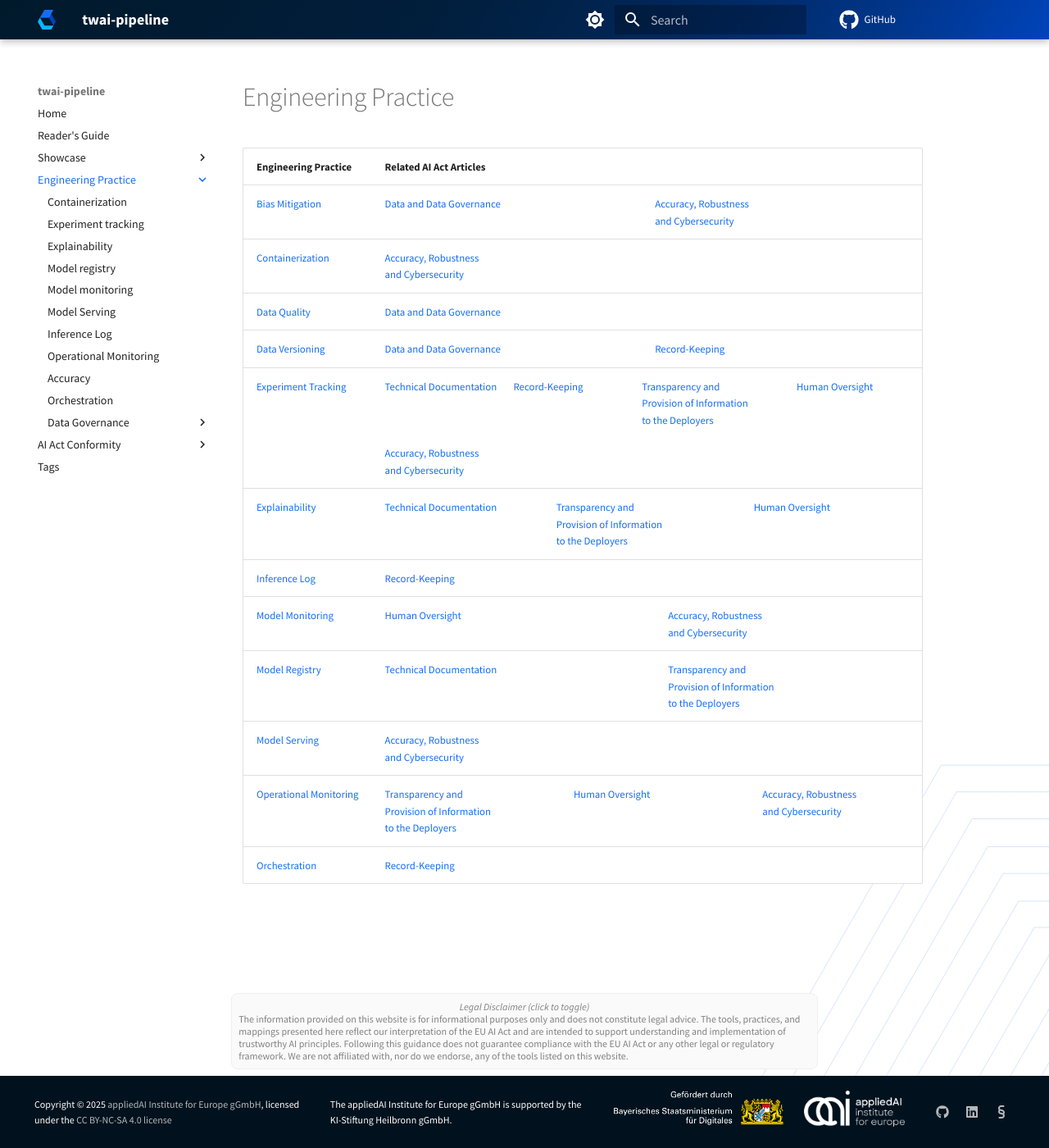
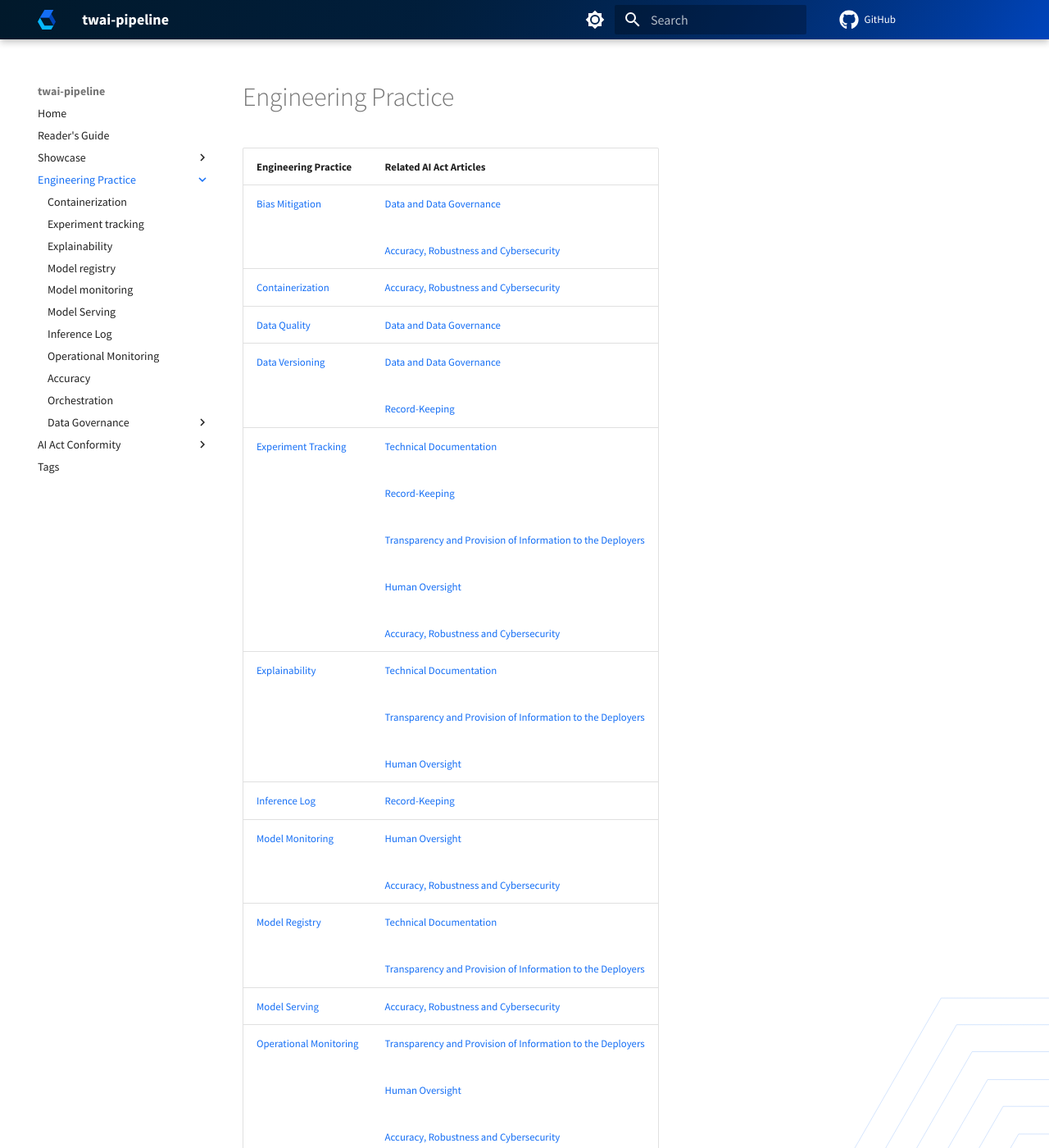
Before and after one commit to aai-institute/practical-ai-act, an MkDocs documentation site: the page built from docs/engineering-practice/index.md, in a window 1280 px wide and 1400 px high. Shown: the whole window at 82% size. Built offline with MkDocs 1.6.1 and Material for MkDocs 9.7.7, drawn with Linux system fonts in a browser that asks for light colours; plug-ins that fetch from the network failed and are left out; comment, search, counter and statistics services are not loaded; the version menu is left out.

Commit message:
docs: refactor engineering practices table formatting

```diff
--- a/docs/engineering-practice/index.md
+++ b/docs/engineering-practice/index.md
@@ -3,21 +3,22 @@ hide:
     - toc
 ---
 
-| Engineering Practice     | Related AI Act Articles                                                                                                                                                                                                                                                                                                                                                                                                                  |
-|--------------------------|------------------------------------------------------------------------------------------------------------------------------------------------------------------------------------------------------------------------------------------------------------------------------------------------------------------------------------------------------------------------------------------------------------------------------------------|
-| [Bias Mitigation]        | <div style="display: flex; flex-wrap: wrap; gap: 20px;"><span style="flex: 1 1 20%;">          [Data and Data Governance]</span><span style="flex: 1 1 20%;">          [Accuracy, Robustness<br>and Cybersecurity]</span></div>                                                                                                                                                                                                          |
-| [Containerization]       | <div style="display: flex; flex-wrap: wrap; gap: 20px;"><span style="flex: 1 1 20%;">          [Accuracy, Robustness<br>and Cybersecurity]</span></div>                                                                                                                                                                                                                                                                                  |
-| [Data Quality]           | <div style="display: flex; flex-wrap: wrap; gap: 20px;"><span style="flex: 1 1 20%;">          [Data and Data Governance]</span></div>                                                                                                                                                                                                                                                                                                   |
-| [Data Versioning]        | <div style="display: flex; flex-wrap: wrap; gap: 20px;"><span style="flex: 1 1 20%;">          [Data and Data Governance]</span><span style="flex: 1 1 20%;">          [Record-Keeping]</span></div>                                                                                                                                                                                                                                     |
-| [Experiment Tracking]    | <div style="display: flex; flex-wrap: wrap; gap: 20px;"><span style="flex: 1 1 20%;">          [Technical Documentation]</span><span style="flex: 1 1  20%;"> [Record-Keeping]</span><span style="flex: 1 1 25%;"> [Transparency and<br>Provision of Information<br>to the Deployers]</span><span style="flex: 1 1 20%;"> [Human Oversight]</span><span style="flex: 1 1 20%;"> [Accuracy, Robustness<br>and Cybersecurity]</span></div> |
-| [Explainability]         | <div style="display: flex; flex-wrap: wrap; gap: 20px;"><span style="flex: 1 1 20%;">          [Technical Documentation]</span><span style="flex: 1 1 25%;"> [Transparency and<br>Provision of Information<br>to the Deployers]</span><span style="flex: 1 1 20%;"> [Human Oversight]</span></div>                                                                                                                                       |
-| [Inference Log]          | <div style="display: flex; flex-wrap: wrap; gap: 20px;"></span><span style="flex: 1 1 20%;"> [Record-Keeping]</span></div>                                                                                                                                                                                                                                                                                                               |
-| [Model Monitoring]       | <div style="display: flex; flex-wrap: wrap; gap: 20px;"><span style="flex: 1 1 25%;"> [Human Oversight]</span><span style="flex: 1 1 20%;"> [Accuracy, Robustness<br>and Cybersecurity]</span></div>                                                                                                                                                                                                                                     |
-| [Model Registry]         | <div style="display: flex; flex-wrap: wrap; gap: 20px;"><span style="flex: 1 1 25%;"> [Technical Documentation]</span><span style="flex: 1 1 20%;"> [Transparency and<br>Provision of Information<br>to the Deployers]</span></div>                                                                                                                                                                                                      |
-| [Model Serving]          | <div style="display: flex; flex-wrap: wrap; gap: 20px;"><span style="flex: 1 1 25%;"> [Accuracy, Robustness<br>and Cybersecurity]</span></div>                                                                                                                                                                                                                                                                                           |
-| [Operational Monitoring] | <div style="display: flex; flex-wrap: wrap; gap: 20px;"><span style="flex: 1 1 25%;"> [Transparency and<br>Provision of Information<br>to the Deployers]</span><span style="flex: 1 1 25%;"> [Human Oversight]</span><span style="flex: 1 1 20%;"> [Accuracy, Robustness<br>and Cybersecurity]</span></div>                                                                                                                              |
-| [Orchestration]          | <div style="display: flex; flex-wrap: wrap; gap: 20px;"><span style="flex: 1 1 25%;"> [Record-Keeping]</span></div>                                                                                                                                                                                                                                                                                                                      |
-<!-- Reference Links -->
+| Engineering Practice     | Related AI Act Articles |
+|--------------------------|------------------------|
+| [Bias Mitigation]        | <div style="display: flex; flex-direction: column; gap: 8px;">[Data and Data Governance]<br>[Accuracy, Robustness and Cybersecurity]</div> |
+| [Containerization]       | <div style="display: flex; flex-direction: column; gap: 8px;">[Accuracy, Robustness and Cybersecurity]</div> |
+| [Data Quality]           | <div style="display: flex; flex-direction: column; gap: 8px;">[Data and Data Governance]</div> |
+| [Data Versioning]        | <div style="display: flex; flex-direction: column; gap: 8px;">[Data and Data Governance]<br>[Record-Keeping]</div> |
+| [Experiment Tracking]    | <div style="display: flex; flex-direction: column; gap: 8px;">[Technical Documentation]<br>[Record-Keeping]<br>[Transparency and Provision of Information to the Deployers]<br>[Human Oversight]<br>[Accuracy, Robustness and Cybersecurity]</div> |
+| [Explainability]         | <div style="display: flex; flex-direction: column; gap: 8px;">[Technical Documentation]<br>[Transparency and Provision of Information to the Deployers]<br>[Human Oversight]</div> |
+| [Inference Log]          | <div style="display: flex; flex-direction: column; gap: 8px;">[Record-Keeping]</div> |
+| [Model Monitoring]       | <div style="display: flex; flex-direction: column; gap: 8px;">[Human Oversight]<br>[Accuracy, Robustness and Cybersecurity]</div> |
+| [Model Registry]         | <div style="display: flex; flex-direction: column; gap: 8px;">[Technical Documentation]<br>[Transparency and Provision of Information to the Deployers]</div> |
+| [Model Serving]          | <div style="display: flex; flex-direction: column; gap: 8px;">[Accuracy, Robustness and Cybersecurity]</div> |
+| [Operational Monitoring] | <div style="display: flex; flex-direction: column; gap: 8px;">[Transparency and Provision of Information to the Deployers]<br>[Human Oversight]<br>[Accuracy, Robustness and Cybersecurity]</div> |
+| [Orchestration]          | <div style="display: flex; flex-direction: column; gap: 8px;">[Record-Keeping]</div> |
+
+
 [Inference Log]: inference-log.md
 [Model Monitoring]: model-monitoring.md
 [Model Registry]: model-registry.md
@@ -30,11 +31,10 @@ hide:
 [Data Versioning]: data-governance/data-versioning.md
 [Operational Monitoring]: operational-monitoring.md
 [Orchestration]: orchestration.md
-
 [Technical Documentation]: ../conformity/technical-documentation.md
-[Transparency and<br>Provision of Information<br>to the Deployers]: ../conformity/instructions-for-use.md
+[Transparency and Provision of Information to the Deployers]: ../conformity/instructions-for-use.md
 [Human Oversight]: ../conformity/human-oversight.md
 [Data and Data Governance]: ../conformity/data-governance.md
 [Record-Keeping]: ../conformity/record-keeping.md
-[Accuracy, Robustness<br>and Cybersecurity]: ../conformity/accuracy-robustness-cybersecurity.md
+[Accuracy, Robustness and Cybersecurity]: ../conformity/accuracy-robustness-cybersecurity.md
 [Risk Management System]: ../conformity/risk-management-system.md
```
